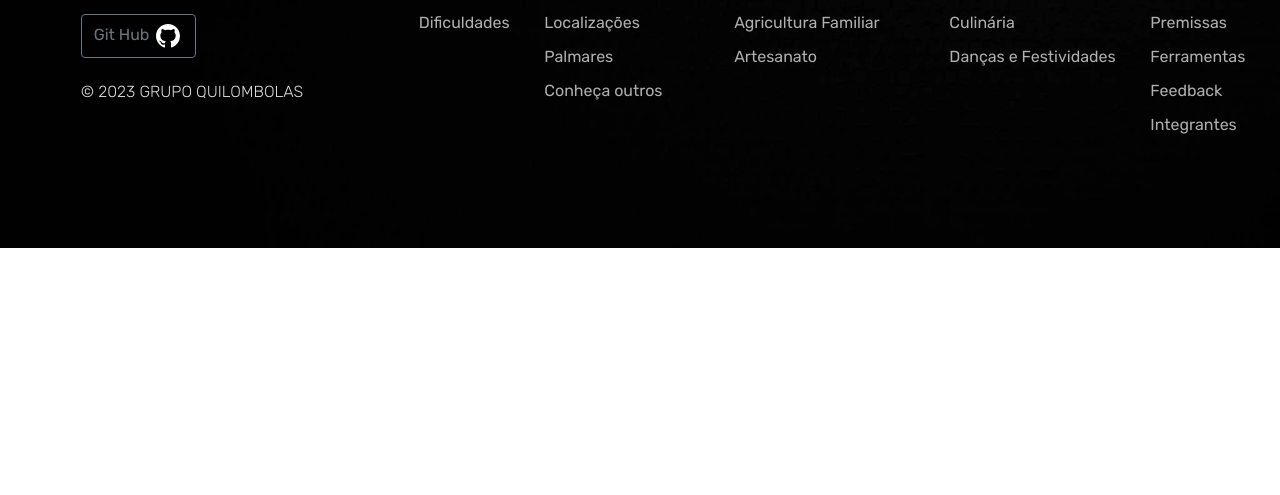
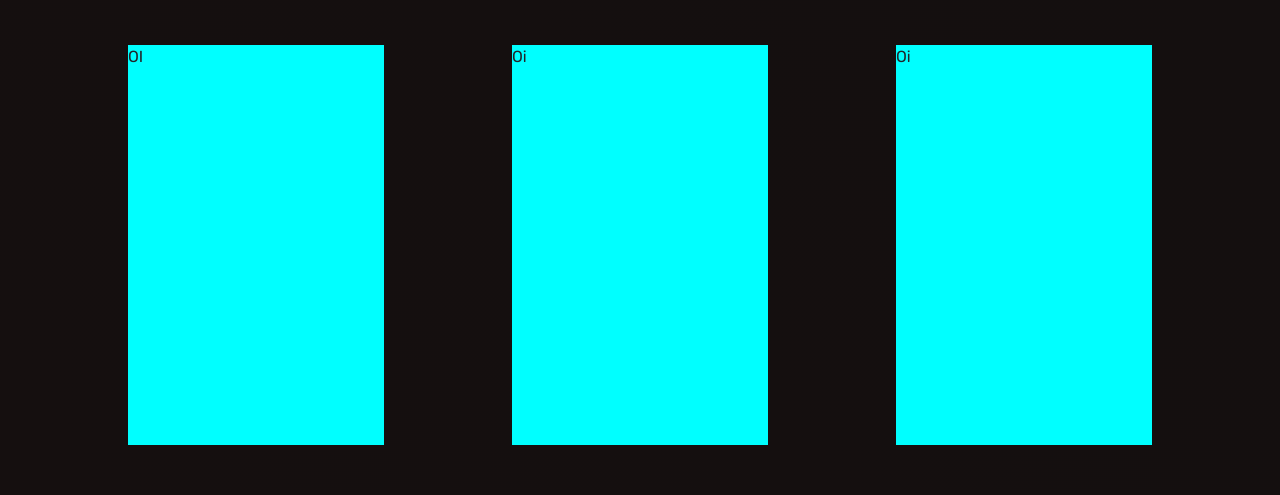
Before and after one commit to K1Melo/pjct-quilombolas, a Vue app: page /cultura in a window 1280 px wide. Shown: the part 4131-4626 px from the top of the page. Before the commit the page ends 4379 px from the top, so only its background shows below. Built offline with nearby package versions, Linux system fonts and the light colour scheme.

Commit message:
Religion

```diff
--- a/public/index.html
+++ b/public/index.html
@@ -113,6 +113,22 @@
 
     }
 
+    @media only screen and (max-height: 600px) {
+      .get div h3 {
+        font-size: 20px;
+        padding-bottom: .3%;
+      }
+
+      .get div p {
+        font-size: 15px;
+      }
+
+      .get div {
+        width: 90%;
+      }
+
+    }
+
     @media only screen and (max-width: 1024px) {
       .get div {
         width: 90%;
--- /dev/null
+++ b/src/components/Culture/ReligionComp.vue
@@ -0,0 +1,25 @@
+<template>
+    <div class="religion">
+        <div class="card-religion">OI</div>
+        <div class="card-religion">Oi</div>
+        <div class="card-religion">Oi</div>
+    </div>
+</template>
+
+<style lang="less" scoped>
+
+.religion {
+    width: 100%;
+    padding: 10% 0;
+    display: flex;
+    align-items: center;
+    justify-content: space-evenly;
+}
+
+.card-religion {
+    height: 50vh;
+    width: 20%;
+    background-color: aqua;
+}
+
+</style>
--- a/src/views/CultureView.vue
+++ b/src/views/CultureView.vue
@@ -6,6 +6,7 @@
         <AlimentsCulinary></AlimentsCulinary>
         <DancesApresentation></DancesApresentation>
         <DancesComp></DancesComp>
+        <ReligionComp></ReligionComp>
     </div>
 </template>
 
@@ -16,6 +17,7 @@ import CulinaryComp from "@/components/Culture/CulinaryComp.vue";
 import AlimentsCulinary from "@/components/Culture/AlimentsCulinary.vue";
 import DancesApresentation from "@/components/Culture/DancesApresentation.vue";
 import DancesComp from "@/components/Culture/DancesComp.vue";
+import ReligionComp from "@/components/Culture/ReligionComp.vue";
 
 export default {
     components: {
@@ -24,7 +26,8 @@ export default {
         CulinaryComp,
         AlimentsCulinary,
         DancesApresentation,
-        DancesComp
+        DancesComp,
+        ReligionComp
     }
 }
 
```
